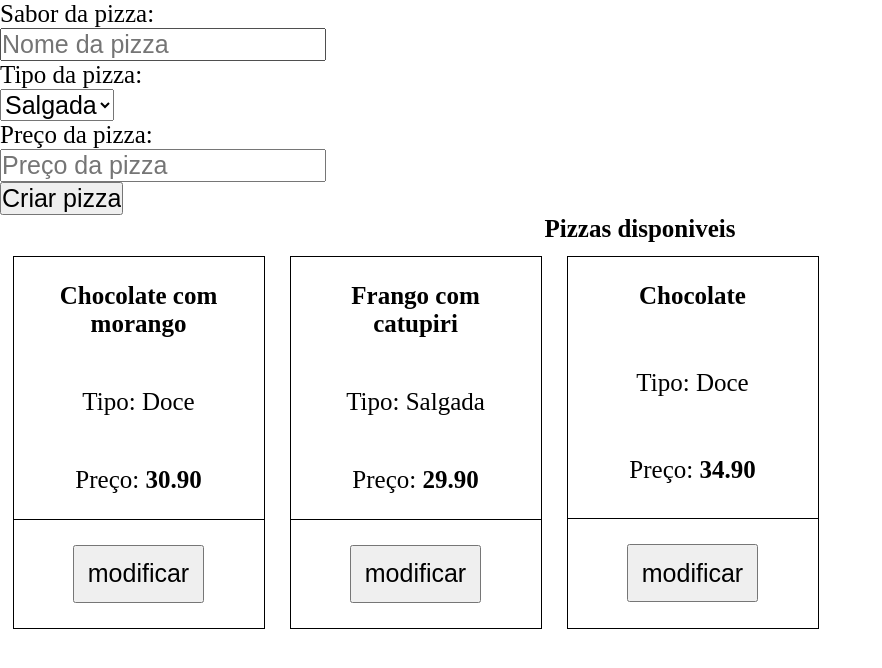
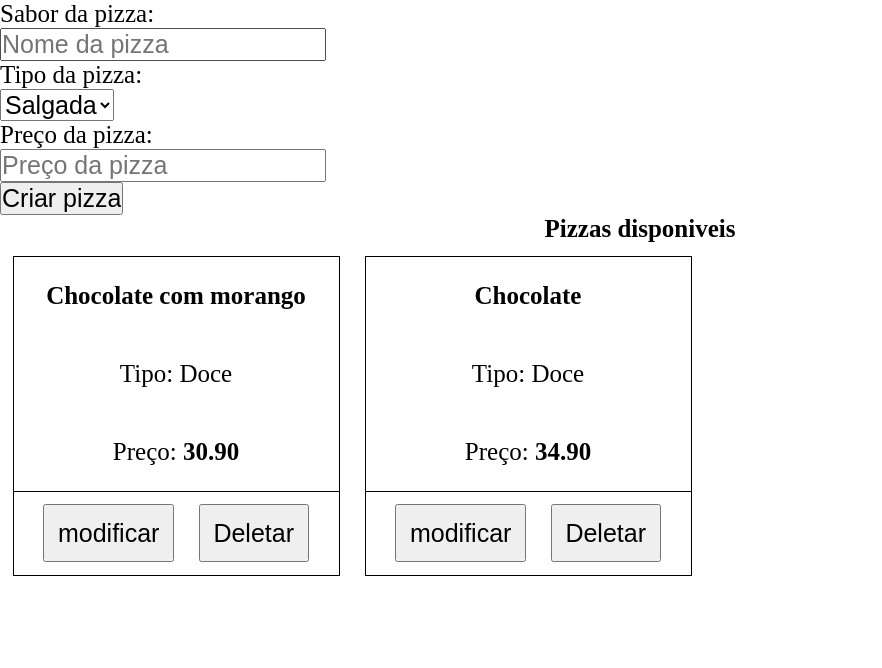
Before and after one commit to kayoGc/crud-pizza, a PHP site: page / in a window 1280 px wide. Shown: the top 668 px of the page, without its empty margins (0-882 px from the left). Run offline with PHP 8.4, Linux system fonts and the light colour scheme; data comes from the database, SQL or seed files in the repository.

Commit message:
add: finalizando modificar e adicionando deletar

```diff
--- a/db/bancoPizzaria.sql
+++ b/db/bancoPizzaria.sql
@@ -21,12 +21,12 @@ VALUES ("Mussarela",  "Salgada", 25.90),
 
 -- selecionando dados
 SELECT idPizza, sabor, tipo, preco FROM pizza;
-
 SELECT sabor, tipo, preco FROM pizza WHERE idPizza = 1;
-
-
 
 --  modificando dados
 UPDATE pizza
 SET sabor = 'Chocolate com morango', tipo = 'Doce', preco = 30.90
 WHERE idPizza = 1;
+
+-- deletando pizza
+DELETE FROM pizza WHERE idPizza = 2;
--- a/includes/DbOperacao.php
+++ b/includes/DbOperacao.php
@@ -11,6 +11,7 @@
             $this->con = $db->conectar();
         }
 
+        // CREATE - cria uma pizza
         function criarPizza($sabor, $tipo, $preco) {
             $stmt = $this->con->prepare("INSERT INTO pizza(sabor, tipo, preco) VALUES (?, ?, ?)");
             $stmt->bind_param("ssd", $sabor, $tipo, $preco);
@@ -20,6 +21,7 @@
             return false;
         }
 
+        // READ - pega informação de uma pizza espeficia
         function getPizza($idPizza) {
             $stmt = $this->con->prepare(
                 "SELECT sabor, tipo, preco
@@ -40,6 +42,7 @@
            return $pizza;
         }
 
+        // READ - pega todas as pizzas em um array
         function getAllPizzas() {
             $stmt = $this->con->prepare('SELECT idPizza, sabor, tipo, preco FROM pizza;');
             $stmt->execute();
@@ -60,7 +63,8 @@
            return $pizzas;
         }
 
-        function modfyPizza($sabor, $tipo, $preco, $idPizza) {
+        // UPDATE - Modifica uma pizza
+        function modifyPizza($sabor, $tipo, $preco, $idPizza) {
             $stmt = $this->con->prepare(
                 "UPDATE pizza
                  SET sabor = ?, tipo = ?, preco = ?
@@ -73,5 +77,18 @@
             }
             return false;
         }
+
+        // DELETE - Apaga uma pizza
+        function deletePizza($idPizza) {
+            $stmt = $this->con->prepare(
+                "DELETE FROM pizza
+                 WHERE idPizza = ?"
+            );
+            $stmt->bind_param('i', $idPizza);
+            if ($stmt->execute()) {
+                return true;
+            }
+            return false;
+        }
     }
 ?>
--- a/index.php
+++ b/index.php
@@ -40,6 +40,15 @@ $operarDb = new DbOperacao;
         <div class="pizzas">
             <?php
             $pizzas = $operarDb->getAllPizzas();
+
+            if (empty($pizzas)) {
+                ?>
+
+               <p>Não tem pizzas registradas, é necessário criar novas no sistema!</p>
+
+            <?php
+            }
+
             foreach ($pizzas as $pizza) {
 
             ?>
@@ -48,9 +57,15 @@ $operarDb = new DbOperacao;
                     <p>Tipo: <?php echo $pizza['tipo'] ?></p>
 
                     <p>Preço: <span class="preço"><?php echo $pizza['preco'] ?></span></p>
-                    <form action="php_action/modificar-pizza.php" method="post">
-                        <button type="submit" name="btnModificar" value="<?php echo htmlspecialchars($pizza['id']);  ?>"> modificar</button>
-                    </form>
+
+                    <footer>
+                        <form action="php_action/modificar-pizza.php" method="post">
+                            <button type="submit" name="btnModificar" value="<?php echo htmlspecialchars($pizza['id']);  ?>"> modificar</button>
+                        </form>
+                        <form action="php_action/deletar-pizza.php" method="post">
+                            <button type="submit" name="btnDeletar" value="<?php echo htmlspecialchars($pizza['id']);  ?>">Deletar</button>
+                        </form>
+                    </footer>
                 </article>
             <?php
 
--- a/styles/style.css
+++ b/styles/style.css
@@ -23,8 +23,8 @@ main {
 .pizza {
     display: flex;
     flex-direction: column;
-    min-width: 10rem;
-    max-width: 10rem;
+    min-width: 13rem;
+    max-width: 13rem;
     min-height: 10rem;
     margin: 0.5rem;
     border: 1px solid;
@@ -44,14 +44,15 @@ main {
     font-weight: bold;
 }
 
-.pizza form {
+.pizza footer {
     width: 100%;
     border-top: 1px black solid;
     display: flex;
     align-items: center;
+    justify-content: center;
 }
 
-.pizza form button {
+.pizza button {
     padding: 0.5rem;
-    margin: 1rem;
+    margin: 0.5rem;
 }
```
Also changed, not shown: php_action/deletar-pizza.php (added, +10 -0 lines), php_action/modificar-pizza.php (+5 -3 lines).
